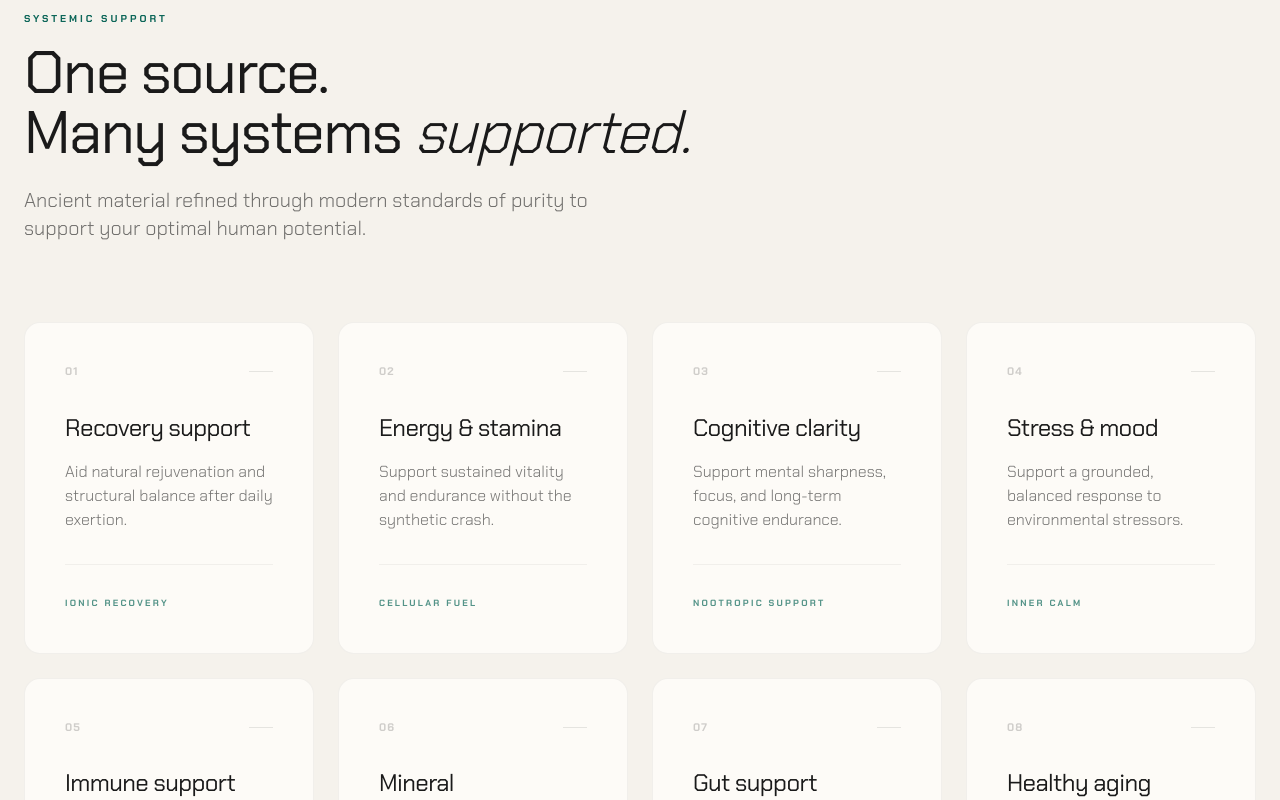
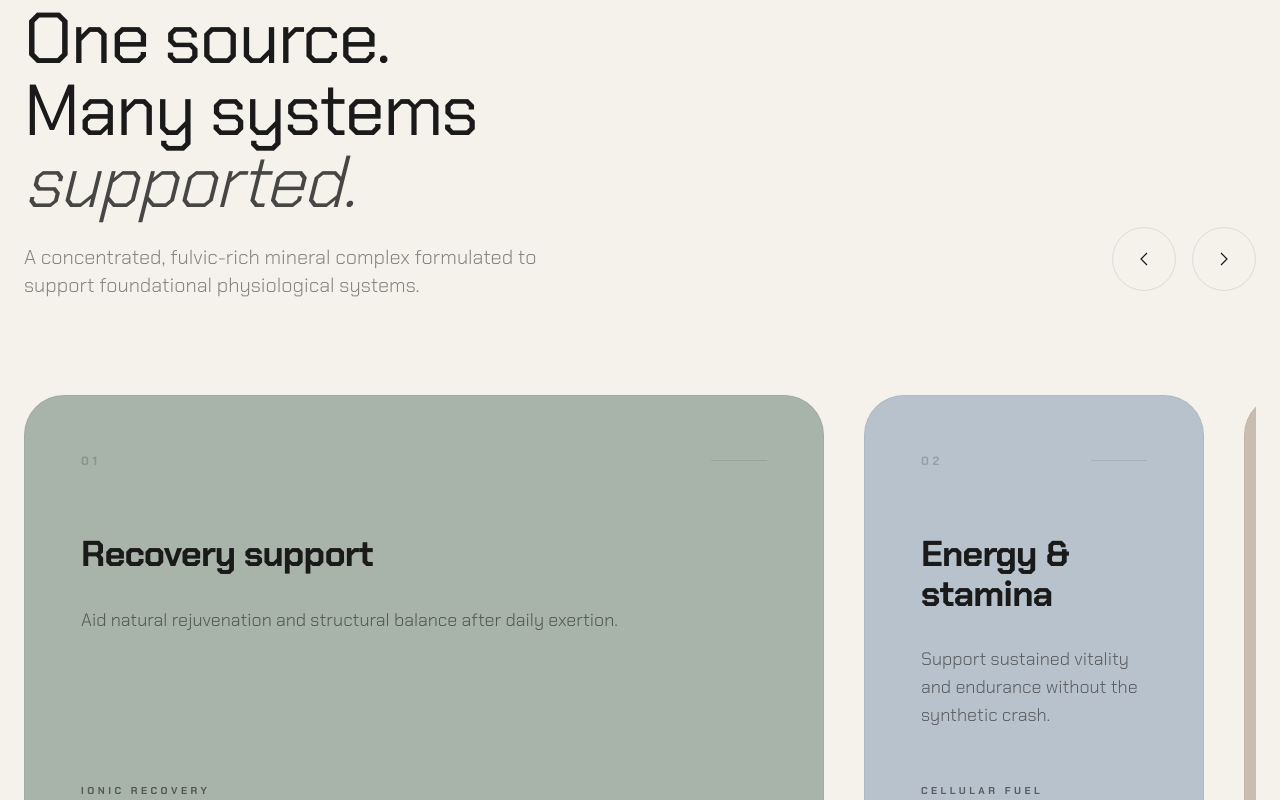
Before and after one commit to Basithamid19/NV_LABS, a React (Vite) app: page / in a window 1280 px wide. Shown: the part 2240-3040 px from the top of the page. Built offline with nearby package versions, Linux system fonts and the light colour scheme.

Commit message:
Update Benefits.tsx

```diff
--- a/components/Benefits.tsx
+++ b/components/Benefits.tsx
@@ -1,11 +1,12 @@
-
-import React, { useRef } from 'react';
+import React, { useRef, useState, useEffect } from 'react';
 
 interface BenefitCard {
   title: string;
   description: string;
   category: string;
   tag: string;
+  bgColor: string;
+  textColor: string;
 }
 
 const benefitData: BenefitCard[] = [
@@ -13,49 +14,65 @@ const benefitData: BenefitCard[] = [
     category: "01",
     title: "Recovery support",
     description: "Aid natural rejuvenation and structural balance after daily exertion.",
-    tag: "Ionic recovery"
+    tag: "Ionic recovery",
+    bgColor: "#A8B3A9",
+    textColor: "text-charcoal"
   },
   {
     category: "02",
     title: "Energy & stamina",
     description: "Support sustained vitality and endurance without the synthetic crash.",
-    tag: "Cellular fuel"
+    tag: "Cellular fuel",
+    bgColor: "#B8C2CC",
+    textColor: "text-charcoal"
   },
   {
     category: "03",
     title: "Cognitive clarity",
     description: "Support mental sharpness, focus, and long-term cognitive endurance.",
-    tag: "Nootropic support"
+    tag: "Nootropic support",
+    bgColor: "#C9BDB0",
+    textColor: "text-charcoal"
   },
   {
     category: "04",
     title: "Stress & mood",
     description: "Support a grounded, balanced response to environmental stressors.",
-    tag: "Inner calm"
+    tag: "Inner calm",
+    bgColor: "#C7B2B7",
+    textColor: "text-charcoal"
   },
   {
     category: "05",
     title: "Immune support",
     description: "Support your body's innate defense systems and resilience.",
-    tag: "Grounded health"
+    tag: "Grounded health",
+    bgColor: "#C5C1D0",
+    textColor: "text-charcoal"
   },
   {
     category: "06",
     title: "Mineral replenishment",
     description: "84+ trace minerals in their most bioavailable, earth-grown form.",
-    tag: "Full-spectrum"
+    tag: "Full-spectrum",
+    bgColor: "#6E6F7B",
+    textColor: "text-white"
   },
   {
     category: "07",
     title: "Gut support",
     description: "Support healthy nutrient absorption and microbial harmony.",
-    tag: "Bioavailable intake"
+    tag: "Bioavailable intake",
+    bgColor: "#A8B3A9",
+    textColor: "text-charcoal"
   },
   {
     category: "08",
     title: "Healthy aging",
     description: "Support cellular health and longevity focus across the years.",
-    tag: "Timeless wellness"
+    tag: "Timeless wellness",
+    bgColor: "#B8C2CC",
+    textColor: "text-charcoal"
   },
 ];
 
@@ -65,66 +82,147 @@ interface BenefitsProps {
 
 export const Benefits: React.FC<BenefitsProps> = ({ onNavigate }) => {
   const scrollRef = useRef<HTMLDivElement>(null);
+  const [activeDot, setActiveDot] = useState(0);
+
+  const handleScroll = () => {
+    if (scrollRef.current) {
+      const container = scrollRef.current;
+      const scrollLeft = container.scrollLeft;
+      const children = container.children;
+
+      let closestIndex = 0;
+      let minDistance = Infinity;
+
+      for (let i = 0; i < children.length; i++) {
+        const child = children[i] as HTMLElement;
+        const distance = Math.abs(child.offsetLeft - scrollLeft);
+        if (distance < minDistance) {
+          minDistance = distance;
+          closestIndex = i;
+        }
+      }
+
+      if (closestIndex !== activeDot) {
+        setActiveDot(closestIndex);
+      }
+    }
+  };
+
+  const scrollByAmount = (direction: 'left' | 'right') => {
+    if (scrollRef.current) {
+      const container = scrollRef.current;
+      const cardWidth = container.offsetWidth * 0.45;
+      const scrollAmount = direction === 'left' ? -cardWidth : cardWidth;
+      container.scrollBy({ left: scrollAmount, behavior: 'smooth' });
+    }
+  };
+
+  useEffect(() => {
+    const el = scrollRef.current;
+    if (el) {
+      el.addEventListener('scroll', handleScroll, { passive: true });
+      return () => el.removeEventListener('scroll', handleScroll);
+    }
+  }, [activeDot]);
+
+  // Width Pattern: T1, T3, T2, T2, T1, T3, T2, T1
+  const getCardWidthClass = (index: number) => {
+    const pattern = ['T1', 'T3', 'T2', 'T2', 'T1', 'T3', 'T2', 'T1'];
+    const tier = pattern[index];
+
+    switch(tier) {
+      case 'T1': return 'md:min-w-[800px] md:max-w-[800px]'; // XL
+      case 'T2': return 'md:min-w-[580px] md:max-w-[580px]'; // L
+      case 'T3': return 'md:min-w-[340px] md:max-w-[340px]'; // S
+      default: return 'md:min-w-[400px]';
+    }
+  };
 
   return (
-    <section className="pt-20 md:pt-32 pb-12 md:pb-16 bg-mutedParchment border-t border-charcoal/5">
-      <div className="container mx-auto px-6">
-        {/* Section Header */}
-        <div className="max-w-3xl mb-16 md:mb-20">
-          <span className="text-primary font-bold tracking-[0.3em] text-[10px] uppercase mb-4 block">
-            Systemic Support
-          </span>
-          <h2 className="text-4xl md:text-6xl font-serif mb-6 leading-[1.1] tracking-tight">
+    <section className="pt-16 md:pt-[120px] pb-16 md:pb-[120px] bg-mutedParchment border-t border-charcoal/5 overflow-hidden">
+      <div className="container mx-auto px-6 max-w-7xl">
+
+        {/* Header with Navigation Controls */}
+        <div className="flex flex-col md:flex-row md:items-end justify-between mb-12 md:mb-24 space-y-8 md:space-y-0">
+          <div className="max-w-3xl">
+            <h2 className="text-4xl md:text-7xl font-serif mb-6 leading-[1.05] tracking-tight text-charcoal">
               One source. <br />
-            Many systems <span className="italic font-light">supported.</span>
+              Many systems <span className="italic font-light text-charcoal/80">supported.</span>
             </h2>
-          <p className="text-charcoal/60 text-lg md:text-xl font-light max-w-xl leading-relaxed">
-            Ancient material refined through modern standards of purity to support your optimal human potential.
+            <p className="text-charcoal/50 text-lg md:text-xl font-light max-w-xl leading-relaxed">
+              A concentrated, fulvic-rich mineral complex formulated to support foundational physiological systems.
             </p>
           </div>
 
-        {/* Desktop Grid / Mobile Carousel */}
-        <div className="relative group">
-          {/* Mobile Scroll Indicator (only visible on small screens) */}
-          <div className="flex md:hidden items-center justify-between mb-4 px-2">
-            <span className="text-[9px] font-bold uppercase tracking-widest opacity-40">Slide to explore</span>
-            <div className="flex space-x-1">
-              <div className="w-4 h-[1px] bg-primary"></div>
-              <div className="w-2 h-[1px] bg-charcoal/20"></div>
+          {/* Navigation Arrows */}
+          <div className="hidden md:flex items-center space-x-4 pb-2">
+            <button
+              onClick={() => scrollByAmount('left')}
+              className="w-16 h-16 rounded-full border border-charcoal/10 flex items-center justify-center text-charcoal hover:bg-white hover:border-charcoal hover:shadow-xl transition-all active:scale-90"
+              aria-label="Previous slide"
+            >
+              <svg width="24" height="24" viewBox="0 0 24 24" fill="none" stroke="currentColor" strokeWidth="1.2"><path d="M15 18l-6-6 6-6" /></svg>
+            </button>
+            <button
+              onClick={() => scrollByAmount('right')}
+              className="w-16 h-16 rounded-full border border-charcoal/10 flex items-center justify-center text-charcoal hover:bg-white hover:border-charcoal hover:shadow-xl transition-all active:scale-90"
+              aria-label="Next slide"
+            >
+              <svg width="24" height="24" viewBox="0 0 24 24" fill="none" stroke="currentColor" strokeWidth="1.2"><path d="M9 18l6-6-6-6" /></svg>
+            </button>
           </div>
         </div>
 
+        {/* Carousel Container */}
+        <div className="relative">
           <div
             ref={scrollRef}
-            className="flex md:grid md:grid-cols-4 gap-4 md:gap-6 overflow-x-auto md:overflow-visible pb-10 md:pb-0 no-scrollbar snap-x snap-mandatory"
+            className="flex gap-4 md:gap-10 overflow-x-auto no-scrollbar snap-x snap-mandatory pb-12"
           >
             {benefitData.map((benefit, idx) => (
               <div
                 key={idx}
-                className="flex-shrink-0 w-[82vw] md:w-full bg-parchment p-8 md:p-10 rounded-2xl snap-start border border-charcoal/5 flex flex-col justify-between min-h-[280px] md:min-h-[320px] transition-all duration-500 hover:border-primary/20 hover:shadow-2xl hover:shadow-primary/5 group/card"
+                style={{ backgroundColor: benefit.bgColor }}
+                className={`flex-shrink-0 snap-start border border-charcoal/5 flex flex-col justify-between
+                  rounded-[32px] md:rounded-[40px] p-8 md:p-14 transition-all duration-500 group/card
+                  w-[88vw] min-h-[460px] md:min-h-[460px]
+                  ${getCardWidthClass(idx)}
+                  ${benefit.textColor}
+                  md:hover:-translate-y-2 md:hover:shadow-[0_40px_80px_-20px_rgba(0,0,0,0.12)]
+                `}
               >
                 <div>
-                  <div className="flex justify-between items-start mb-8">
-                    <span className="text-[11px] font-bold tracking-widest text-charcoal/20 group-hover/card:text-primary/40 transition-colors">
+                  <div className="flex justify-between items-start mb-16">
+                    <span className={`text-[12px] font-bold tracking-[0.3em] opacity-20 ${benefit.textColor === 'text-white' ? 'opacity-40' : ''}`}>
                       {benefit.category}
                     </span>
-                    <div className="w-6 h-[1px] bg-charcoal/10 group-hover/card:bg-primary/30 transition-colors mt-2"></div>
+                    <div className={`w-14 h-[1px] mt-2 opacity-10 ${benefit.textColor === 'text-white' ? 'bg-white' : 'bg-charcoal'}`}></div>
                   </div>
 
-                  <h3 className="text-xl md:text-2xl font-serif mb-4 leading-tight tracking-tight text-charcoal group-hover/card:text-primary transition-colors">
+                  <h3 className="text-2xl md:text-[36px] font-serif mb-8 leading-[1.1] tracking-tight font-bold">
                     {benefit.title}
                   </h3>
-                  <p className="text-charcoal/60 leading-relaxed text-sm md:text-base font-light">
+                  <p className={`leading-relaxed text-base md:text-lg font-light opacity-60 ${benefit.textColor === 'text-white' ? 'opacity-80' : ''}`}>
                     {benefit.description}
                   </p>
                 </div>
 
-                <div className="mt-8 pt-6 border-t border-charcoal/5">
-                  <span className="text-[9px] font-bold uppercase tracking-[0.25em] text-primary/70">
+                <div className="mt-auto pt-12">
+                  <span className={`text-[10px] font-black uppercase tracking-[0.35em] ${benefit.textColor === 'text-white' ? 'text-white/80' : 'text-charcoal/60'}`}>
                     {benefit.tag}
                   </span>
                 </div>
               </div>
+            ))}
+          </div>
+
+          {/* Progress Indicators */}
+          <div className="flex justify-center items-center space-x-3 mt-6 md:mt-12">
+            {benefitData.map((_, i) => (
+              <div
+                key={i}
+                className={`transition-all duration-500 rounded-full ${i === activeDot ? 'w-8 md:w-16 h-1 bg-charcoal' : 'w-2 h-1 bg-charcoal/10'}`}
+              />
             ))}
           </div>
         </div>
```
Lines whose indentation alone changed are shown as unchanged.
